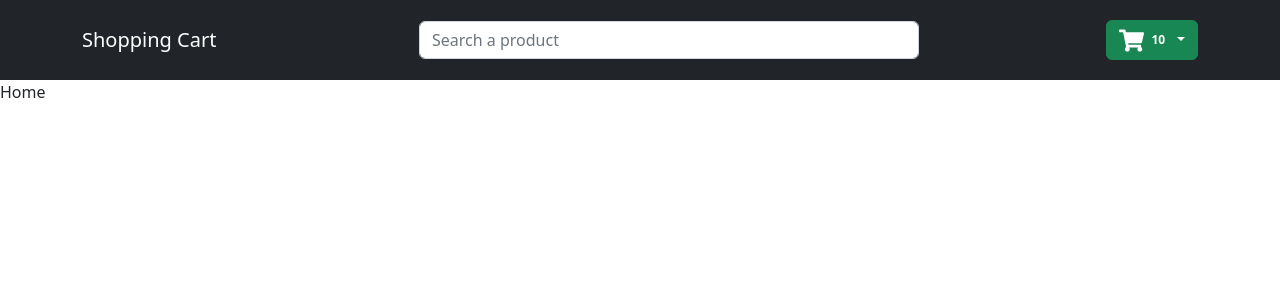
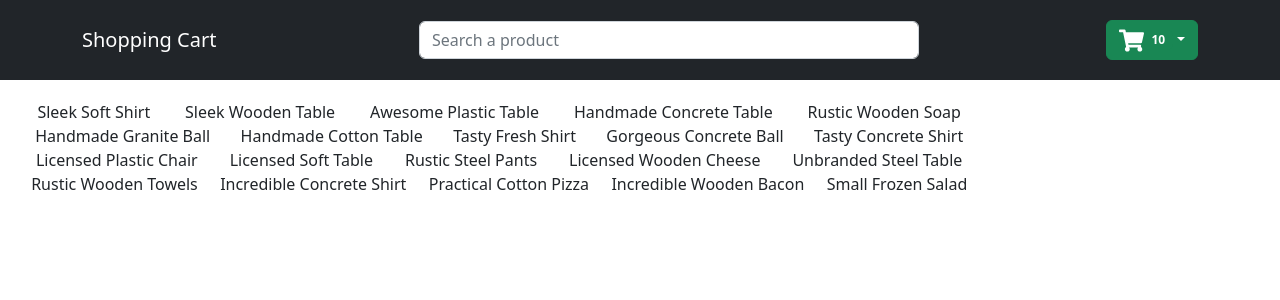
Before and after one commit to akshaybandivadekar/shopping-cart, a React (Create React App) app: page / in a window 1280 px wide. Shown: the top 300 px of the page. Built offline with nearby package versions, Linux system fonts and the light colour scheme.

Commit message:
Added Home Page Component

```diff
--- a/src/components/Home.js
+++ b/src/components/Home.js
@@ -1,5 +1,21 @@
+import { CartState } from '../context/Context';
+import SingleProduct from './SingleProduct';
+import './styles.css';
+
 function Home() {
-  return <div>Home</div>;
+  const {
+    state: { products },
+  } = CartState();
+  console.log(products);
+  return (
+    <div className='home'>
+      <div className='productContainer'>
+        {products.map((product) => {
+          return <SingleProduct product={product} key={product.id} />;
+        })}
+      </div>
+    </div>
+  );
 }
 
 export default Home;
--- /dev/null
+++ b/src/components/SingleProduct.js
@@ -0,0 +1,5 @@
+const SingleProduct = ({ product }) => {
+  return <div>{product.name}</div>;
+};
+
+export default SingleProduct;
--- /dev/null
+++ b/src/components/styles.css
@@ -0,0 +1,11 @@
+.home {
+  display: flex;
+}
+
+.productContainer {
+  display: flex;
+  width: 78%;
+  padding: 20px;
+  flex-wrap: wrap;
+  justify-content: space-around;
+}
```
